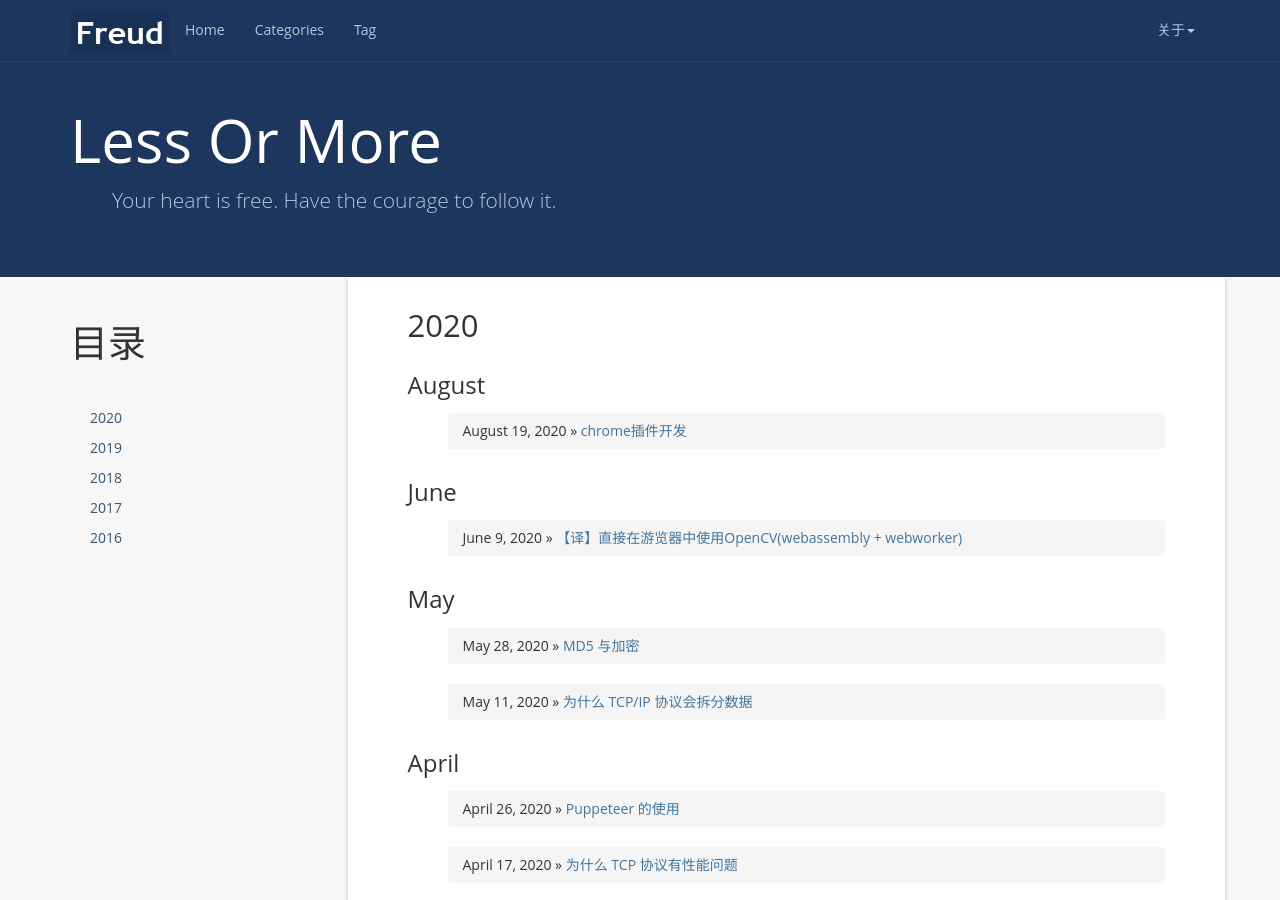
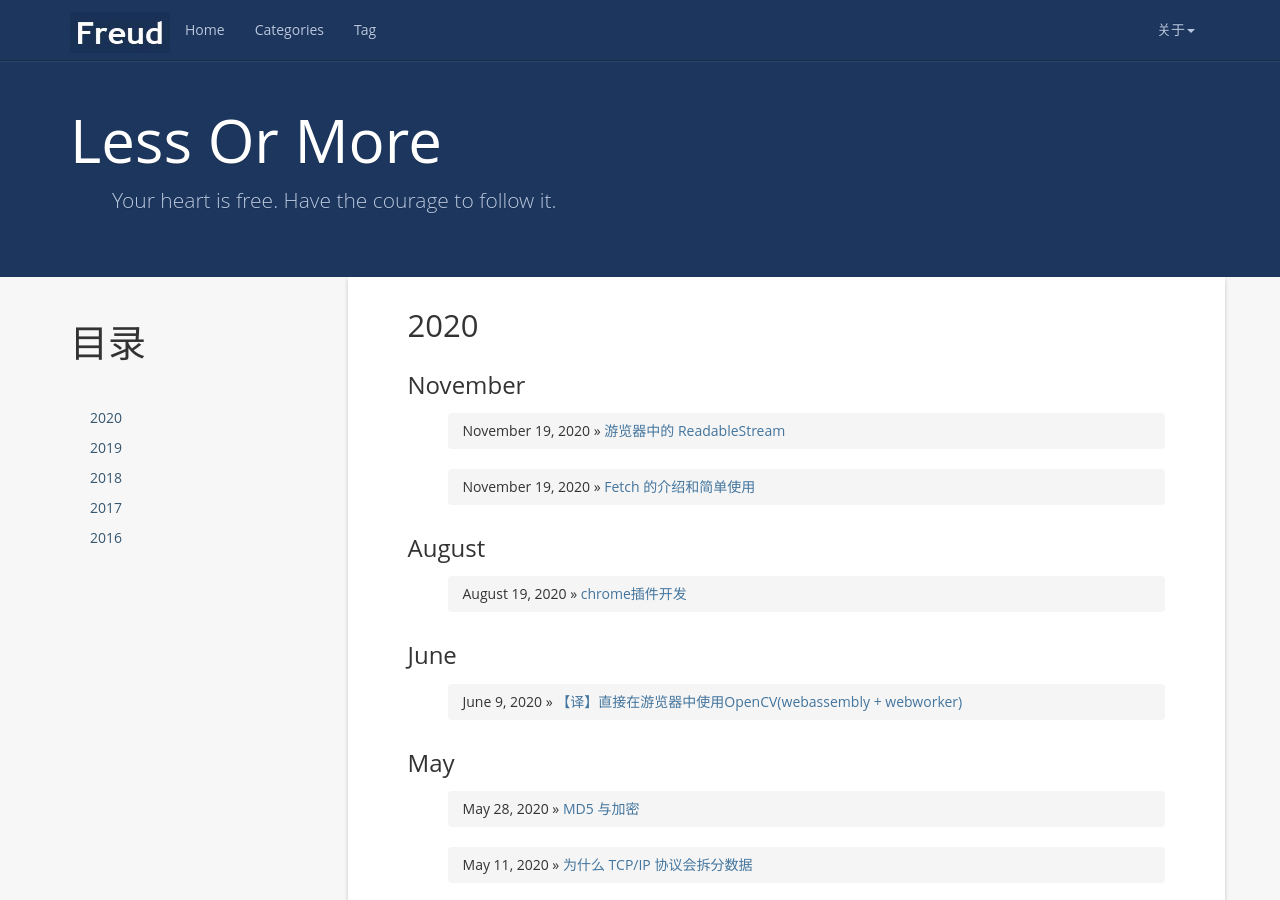
Before and after one commit to peiyanhuang/MyBlog, a Jekyll site: the page built from index.html, in a window 1280 px wide and 900 px high. Built offline with Jekyll 4.4.1, drawn with Linux system fonts in a browser that asks for light colours; nearby versions of some CDN libraries; the list of posts is cut into pages by our own code; some of the changed lines change nothing that is shown; some of the changed text lies outside the part shown.

Commit message:
add: ReadableStream

````diff
--- a/_posts/2019-02-23-fetch.md
+++ b/_posts/2020-11-19-fetch.md
@@ -1,7 +1,7 @@
 ---
 layout: post
 title:  Fetch 的介绍和简单使用
-date:   2019-02-23 19:00:00 +0800
+date:   2020-11-19 19:00:00 +0800
 categories: 开发者
 tag: 开发者
 ---
@@ -321,7 +321,6 @@ async myFetch (requets, options = {}) {
           //   bufView[i] = txt.charCodeAt(i)
           // }
 
-          // 中文Uint8Array乱码，使用TextEncoder代替charCodeAt
           const encoder = new TextEncoder()
           const bufView = encoder.encode(txt)
 
--- /dev/null
+++ b/_posts/2020-11-20-ReadableStream.md
@@ -0,0 +1,210 @@
+---
+layout: post
+title:  游览器中的 ReadableStream
+date:   2020-11-19 19:00:00 +0800
+categories: 开发者
+tag: 开发者
+---
+
+* content
+{:toc}
+
+`ReadableStream` 是流操作API，呈现了一个可读取的二进制流操作。Fetch API 通过 Response 的属性 body 提供了一个具体的 `ReadableStream` 对象。
+
+### 从 ReadableStream 中读取数据
+
+`ReadableStream` 实例上提供了如下的方法和属性：
+
+- `closed`
+- `cancel()`
+- `read()`
+- `releaseLock()`
+
+假设我们需要读取一个流中的的数据，可以循环调用 `reader` 的 `read()` 方法，它会返回一个 `Promise` 对象，在 `Promise` 中返回一个包含 `value` 参数和 `done` 参数的对象。
+
+```js
+const reader = stream.getReader();
+let bytesReceived = 0;
+const processData = (result) => {
+  if (result.done) {
+    console.log(`complete, total size: ${bytesReceived}`);
+    return;
+  }
+  const value = result.value; // Uint8Array
+  const length = value.length;
+  console.log(`got ${length} bytes data:`, value);
+  bytesReceived += length;
+  // 读取下一个文件片段，重复处理步骤
+  return reader.read().then(processData);
+};
+reader.read().then(processData);
+```
+
+其中 `result.value` 参数为这次读取得到的片段，它是一个 `Uint8Array`，通过循环调用 `reader.read()` 方法就能一点点地获取流的整个数据；而 `result.done` 参数负责表明这个流是否已经读取完毕，当 `result.done` 为 `true` 时表明流已经关闭，不会再有新的数据，此时 `result.value` 的值为 `undefined`.
+
+* 所以获取 fetch 请求的传输进度：可以通过读取 `Response` 中的流得到正在接收的文件片段，累加各个片段的 `length` 就能得到类似 `XHR onprogress` 事件的 `loaded`，也就是已下载的字节数；通过从 `Response` 的 `headers` 中取出 `Content-Length` 就能得到类似 `XHR onprogress` 事件的 `total`，也就是总字节数。同时构造返回一个 `Response`，保证返回一致。
+
+```js
+const logProgress = (res) => {
+  const total = res.headers.get("content-length");
+  let loaded = 0;
+  const reader = res.body.getReader();
+  const stream = new ReadableStream({
+    start(controller) {
+      const push = () => {
+        reader.read().then(({ value, done }) => {
+          if (done) {
+            controller.close();
+            return;
+          }
+          loaded += value.length;
+          if (total === null) {
+            console.log(`Downloaded ${loaded}`);
+          } else {
+            console.log(
+              `Downloaded ${loaded} of ${total} (${(loaded / total * 100).toFixed(2)}%)`
+            );
+          }
+          controller.enqueue(value);
+          push();
+        });
+      };
+      push();
+    },
+  });
+  return new Response(stream, { headers: res.headers });
+};
+fetch("/foo")
+  .then(logProgress)
+  .then((res) => res.json());
+```
+
+或者也可以使用 `tee()` 方法：
+
+```js
+const logProgress = (res) => {
+  const total = res.headers.get("content-length");
+  let loaded = 0;
+  const [progressStream, returnStream] = res.body.tee();
+  const reader = progressStream.getReader();
+  const log = () => {
+    reader.read().then(({ value, done }) => {
+      if (done) return;
+      // 省略输出进度
+      log();
+    });
+  };
+  log();
+  return new Response(returnStream, { headers: res.headers });
+};
+fetch("/foo")
+  .then(logProgress)
+  .then((res) => res.json());
+```
+
+* 当然，`Response` 还有个 `clone()` 方法，可以克隆一个实例，我们可以克隆使用一个返回一个，也是一样的。
+
+### 中断一个 ReadableStream
+
+<!-- 更新 -->
+
+JavaScript 规范中添加了新的 `AbortController`，允许开发人员使用信号中止一个或多个 fetch 调用。
+以下是取消 fetch 调用的工作流程：
+
+1. 创建一个 `AbortController` 实例
+2. 该实例具有 `signal` 属性
+3. 将 `signal` 传递给 `fetch option`  的 `signal`
+4. 调用 `AbortController` 的 `abort` 属性来取消所有使用该信号的 fetch。
+
+```js
+const controller = new AbortController();
+const { signal } = controller;
+
+fetch("http://localhost:8000", { signal }).then(response => {
+  console.log(`Request 1 is complete!`);
+}).catch(e => {
+  console.warn(`Fetch 1 error: ${e.message}`);
+}).catch(e => {
+  if(e.name === "AbortError") {
+    // We know it's been canceled!
+  }
+});
+
+// Abort request
+controller.abort();
+```
+
+* 将相同的信号 `signal `传递给多个 fetch 调用将会取消该信号的所有请求.
+
+<!-- 以前 -->
+
+通过 `ReadableStream` 上的 `cancel()` 方法，我们可以关闭这个流。此外你可能也注意到 `reader` 上也有一个 `cancel()` 方法，这个方法的作用是关闭与这个 `reader` 相关联的流，所以从结果上来看，两者是一样的。而对于 `Fetch API` 来说，关闭返回的 `Response` 对象的流的结果就相当于中断了这个请求。
+
+所以，我们可以像之前那样构造一个 `ReadableStream` 用于传递从 `res.body.getReader()` 中得到的数据，并对外暴露一个 `aborter()` 方法。调用这个 `aborter()` 方法时会调用 `reader.cancel()` 关闭 fetch 请求返回的流，然后调用 `controller.error()` 抛出错误，中断构造出来的传递给后续操作的流：
+
+```js
+let aborter = null;
+const abortHandler = (res) => {
+  const reader = res.body.getReader();
+  const stream = new ReadableStream({
+    start(controller) {
+      let aborted = false;
+      const push = () => {
+        reader.read().then(({ value, done }) => {
+          if (done) {
+            if (!aborted) controller.close();
+            return;
+          }
+          controller.enqueue(value);
+          push();
+        });
+      };
+      aborter = () => {
+        reader.cancel();
+        controller.error(new Error("Fetch aborted"));
+        aborted = true;
+      };
+      push();
+    },
+  });
+  return new Response(stream, { headers: res.headers });
+};
+fetch("/foo")
+  .then(abortHandler)
+  .then((res) => res.json());
+aborter();
+```
+
+### 流的锁机制
+
+既然流本身就有一个 `cancel()` 方法，为什么我们不直接暴露这个方法，反而要绕路构造一个新的 `ReadableStream` 呢？例如像下面这样：
+
+```js
+let aborter = null;
+const abortHandler = (res) => {
+  aborter = () => res.body.cancel();
+  return res;
+};
+fetch("/foo")
+  .then(abortHandler)
+  .then((res) => res.json());
+aborter();
+```
+
+可惜这样执行会得到下面的错误：这个流被锁了。
+
+> TypeError: Failed to execute 'cancel' on 'ReadableStream': Cannot cancel a locked stream
+
+一个流只能同时有一个处于活动状态的 `reader`，当一个流被一个 `reader` 使用时，这个流就被该 `reader` 锁定了，此时流的 `locked` 属性为 `true`。如果这个流需要被另一个 `reader` 读取，那么当前处于活动状态的 `reader` 可以调用 `reader`.`releaseLock()` 方法释放锁。此外 `reader` 的 `closed` 属性是一个 `Promise`，当 `reader` 被关闭或者释放锁时，这个 `Promise` 会被 `resolve`，可以在这里编写关闭 `reader` 的处理逻辑：
+
+```js
+reader.closed.then(() => {
+  console.log('reader closed');
+});
+reader.releaseLock();
+```
+
+### 参考
+
+- [ReadableStream MDN](https://developer.mozilla.org/zh-CN/docs/Web/API/ReadableStream)
+- [从 Fetch 到 Streams —— 以流的角度处理网络请求](https://copyfuture.com/blogs-details/20191223092053446yks8rifdoxsqpu4#%E5%8F%82%E8%80%83%E7%AD%94%E6%A1%88)
````
